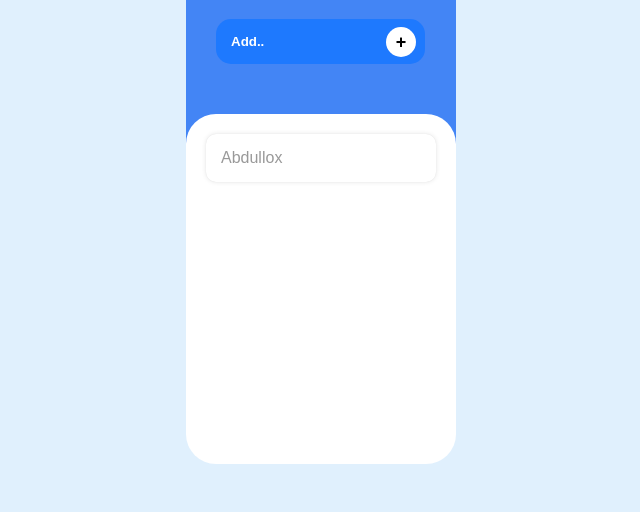
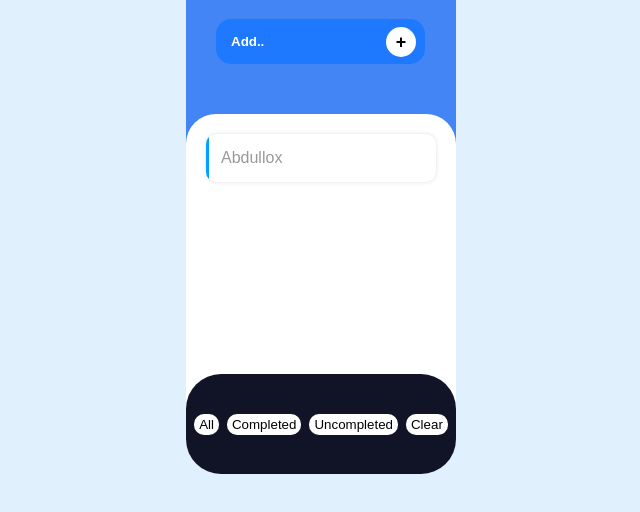
Before and after one commit to abdullox0900/to-do-js, a plain HTML site: page index.html in a window 1280 px wide. Shown: the part 140-652 px from the top of the page, without its empty margins (319-959 px from the left). Drawn offline with Linux system fonts and the light colour scheme.

Commit message:
add js funtions

```diff
--- a/css/main.css
+++ b/css/main.css
@@ -10,8 +10,7 @@ body {
 }
 
 .wrapper {
-    /* display: flex;
-    justify-content: center; */
+    position: relative;
     margin: 0 auto;
     margin-top: 60px;
     padding: 30px;
@@ -53,6 +52,7 @@ body {
     font-weight: 600;
     border: none;
     border-radius: 50%;
+    cursor: pointer;
     background-color: #fff;
 }
 
@@ -88,6 +88,7 @@ body {
     margin-bottom: 10px;
     padding: 15px 15px 15px 15px;
     top: 0px;
+    overflow: hidden;
     color: rgba(128, 128, 128, 0.801);
     border-radius: 10px;
     box-shadow: rgba(0, 0, 0, 0.1) 0px 0px 5px 0px, rgba(0, 0, 0, 0.1) 0px 0px 1px 0px;
@@ -97,6 +98,16 @@ body {
 .list__item:hover {
     top: -3px;
     box-shadow: rgba(17, 17, 26, 0.1) 0px 0px 16px;
+}
+
+.list__item::before {
+    position: absolute;
+    content: "";
+    top: 0px;
+    left: -2px;
+    width: 5px;
+    height: 50px;
+    background-color: #00a1ff;
 }
 
 .close__btn {
@@ -114,3 +125,28 @@ body {
     cursor: pointer;
     background-color: rgba(128, 128, 128, 0.151);
 }
+
+.wrap__button {
+    display: flex;
+    align-items: center;
+    justify-content: center;
+    position: absolute;
+    left: 0px;
+    width: 270px;
+    height: 100px;
+    padding: 20px;
+    border-radius: 35px;
+    background-color: #111427;
+    /* z-index: 11; */
+}
+
+.btn {
+    padding: 3px 5px;
+    border-radius: 10px;
+    border: none;
+    background-color: #fff;
+}
+
+.btn+.btn {
+    margin-left: 8px;
+}
--- a/index.html
+++ b/index.html
@@ -16,7 +16,7 @@
         <h2 class="wrapper__header">To Do</h2>
 
         <form class="form">
-            <input class="form__input" type="text" placeholder="Add..">
+            <input class="form__input" type="text" required placeholder="Add..">
             <button class="form__btn">+</button>
 
         </form>
@@ -25,6 +25,13 @@
             <li class="list__item">Abdullox</li>
         </ul>
 
+        <div class="wrap__button">
+            <button class="btn btn-all">All</button>
+            <button class="btn btn-com">Completed</button>
+            <button class="btn btn-uncom">Uncompleted</button>
+            <button class="btn btn-crear">Clear</button>
+        </div>
+
     </section>
 
     <script src="./js/script.js"></script>
--- a/js/script.js
+++ b/js/script.js
@@ -5,8 +5,28 @@ document.body.style.backgroundColor = "#E0F0FD";
 let elForm = document.querySelector(".form");
 let elInput = document.querySelector(".form__input");
 let elList = document.querySelector(".list");
+let elBtnClear = document.querySelector(".btn-crear");
 
 let todosArr = [];
+
+elList.addEventListener("click", function (evt) {
+    if (evt.target.matches(".close__btn")) {
+        let todoIdBtn = evt.target.dataset.todoId * 1;
+        let todoFound = todosArr.findIndex((todo) => todo.id === todoIdBtn);
+
+        todosArr.splice(todoFound, 1);
+
+        elList.innerHTML = null;
+
+        todoRender(todosArr, elList)
+    }
+})
+
+elBtnClear.addEventListener("click", function () {
+    // elList.innerHTML = null;
+    todosArr.splice(0, todosArr.length);
+    elList.innerHTML = null;
+})
 
 let todoRender = function (arr, element) {
     arr.forEach(newArr => {
@@ -17,6 +37,7 @@ let todoRender = function (arr, element) {
         elCloseBtn.setAttribute("class", "close__btn");
 
         elListItem.textContent = newArr.name
+        elCloseBtn.dataset.todoId = newArr.id;
 
         element.appendChild(elListItem);
         elListItem.appendChild(elCloseBtn);
@@ -30,7 +51,7 @@ elForm.addEventListener("submit", function (evt) {
     let inputValue = elInput.value;
 
     let todosObj = {
-        id: todosArr.length,
+        id: todosArr.length * 1,
         name: inputValue,
         isCompleted: false,
     }
```
